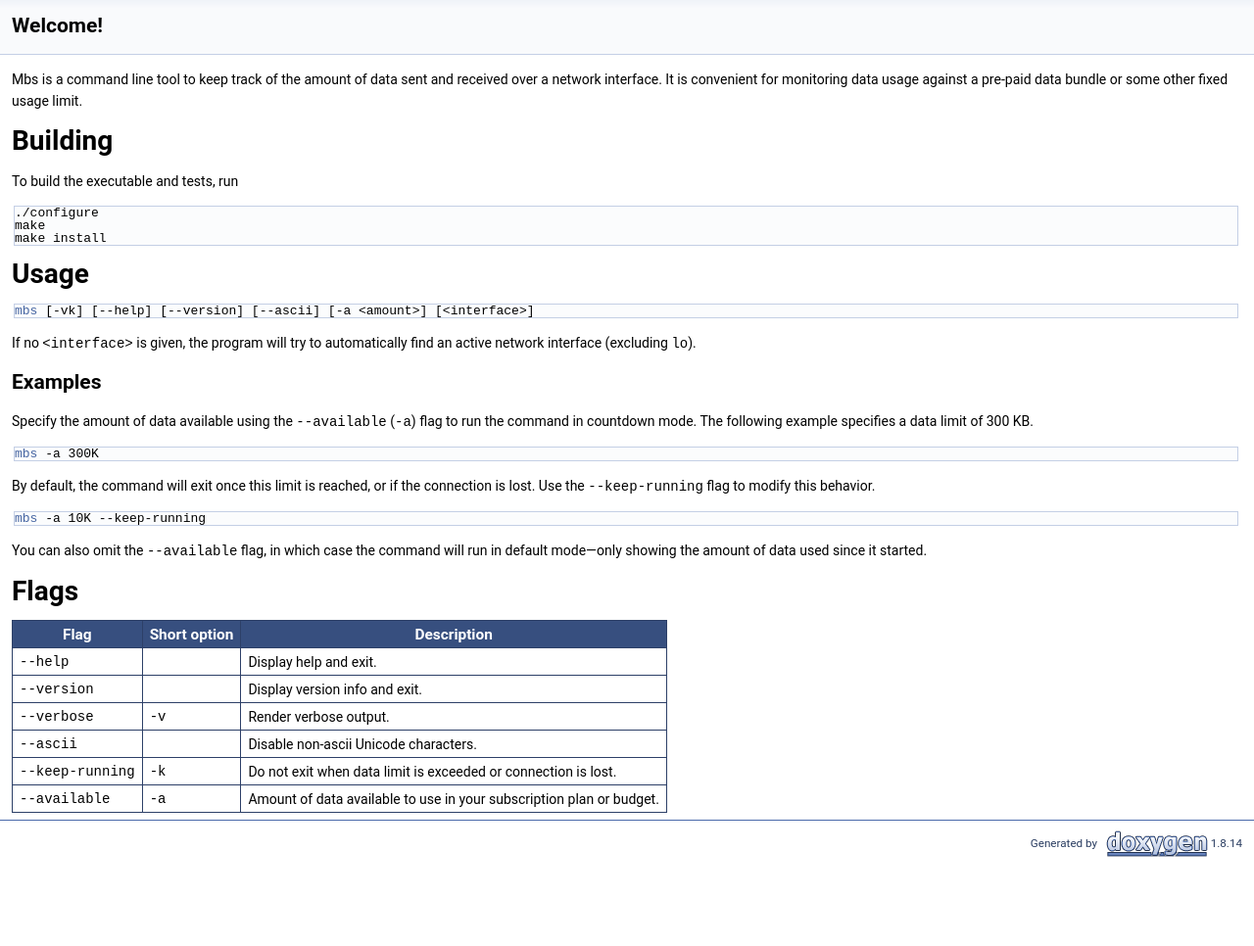
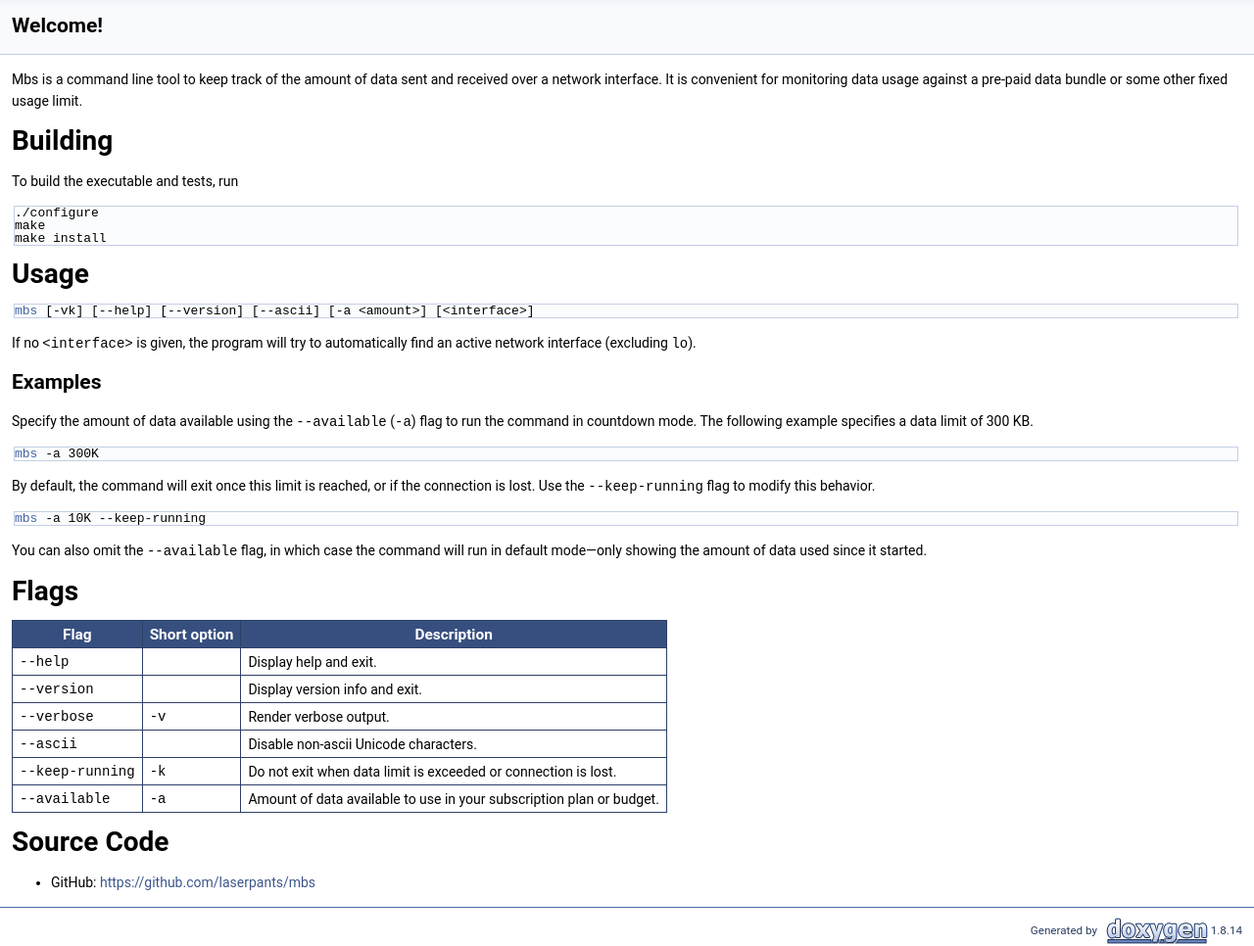
Before and after one commit to laserpants/mbs, a plain HTML site: page html/index.html in a window 1280 px wide. Shown: the part 96-1062 px from the top of the page at 98% size. Before the commit the page ends 973 px from the top, so only its background shows below. Drawn offline with Linux system fonts and the light colour scheme.

Commit message:
Update docs

```diff
--- a/html/index.html
+++ b/html/index.html
@@ -95,6 +95,11 @@ Flags</h1>
 <tr class="markdownTableBody" class="markdownTableRowEven">
 <td class="markdownTableBodyNone"><code>--available</code>  </td><td class="markdownTableBodyNone"><code>-a</code>  </td><td class="markdownTableBodyNone">Amount of data available to use in your subscription plan or budget.   </td></tr>
 </table>
+<h1><a class="anchor" id="source"></a>
+Source Code</h1>
+<ul>
+<li>GitHub: <a href="https://github.com/laserpants/mbs">https://github.com/laserpants/mbs</a> </li>
+</ul>
 </div></div><!-- contents -->
 <!-- start footer part -->
 <hr class="footer"/><address class="footer"><small>
```
